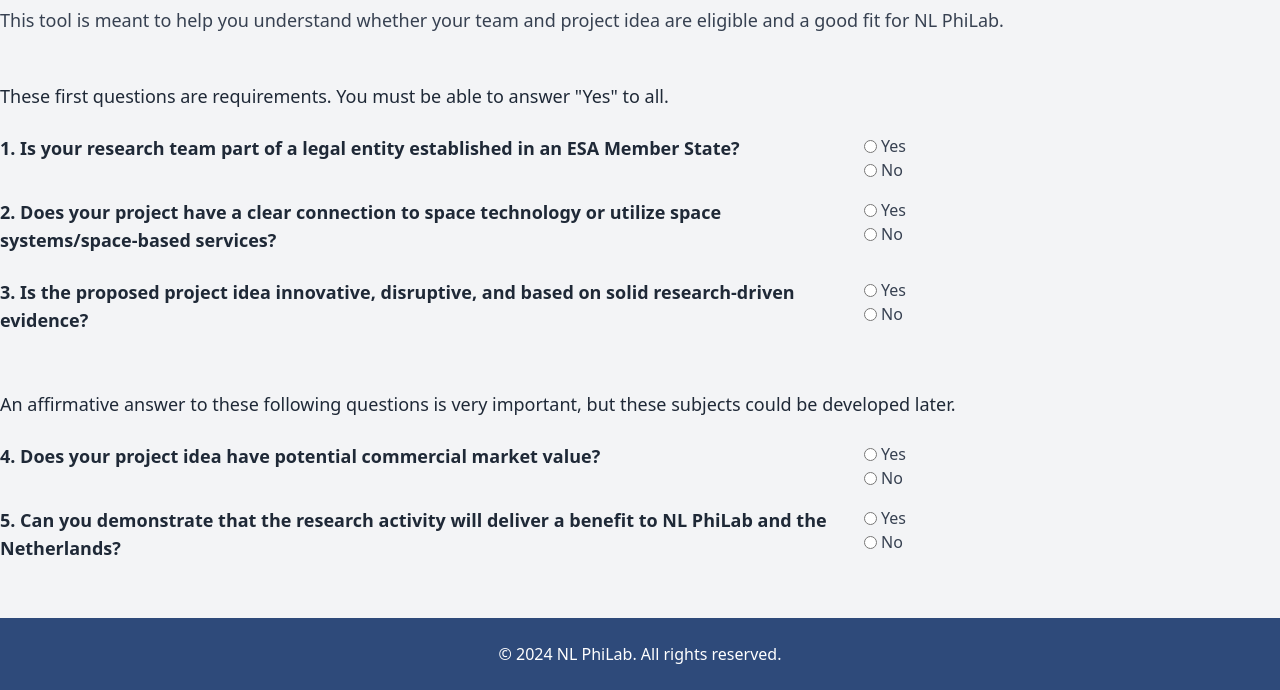
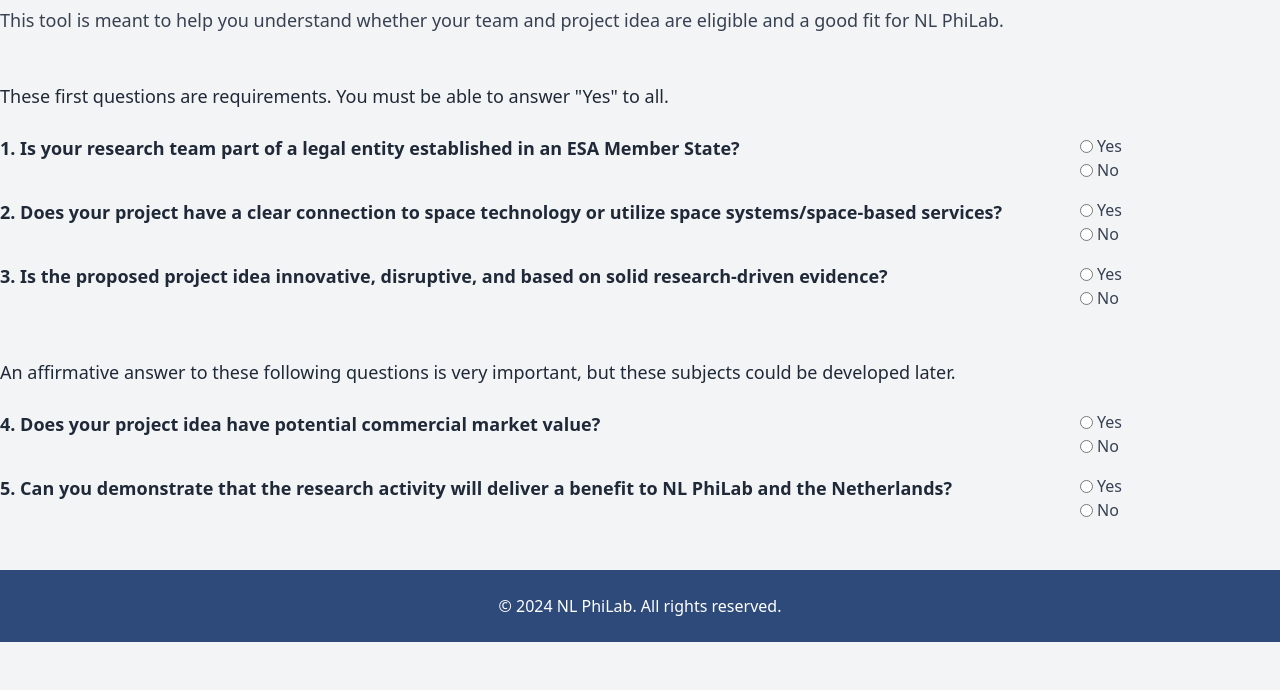
Before and after one commit to siarw/demolab, a website: page guidance-tool.html in a window 1280 px wide. Shown: the part 202-892 px from the top of the page. After the commit the page ends 844 px from the top, so only its background shows below. Drawn offline with nearby package versions, Linux system fonts and the light colour scheme; a web font is replaced by a local one.

Commit message:
Save changes before deployment

```diff
--- a/guidance-tool.html
+++ b/guidance-tool.html
@@ -66,13 +66,13 @@
         </p>
       </div>
       <!-- Question 1 -->
-      <div class="col-span-1 md:col-span-4">
+      <div class="col-span-1 md:col-span-5">
         <p class="mb-2 text-lg font-semibold">
           1. Is your research team part of a legal entity established in an ESA
           Member State?
         </p>
       </div>
-      <div class="col-span-1 md:col-span-2">
+      <div class="col-span-1 md:col-span-1">
         <div class="flex items-center">
           <input type="radio" id="q1-yes" name="q1" value="yes" class="mr-1" />
           <label for="q1-yes" class="text-gray-700">Yes</label>
@@ -84,13 +84,13 @@
       </div>
 
       <!-- Question 2 -->
-      <div class="col-span-1 md:col-span-4">
+      <div class="col-span-1 md:col-span-5">
         <p class="mb-2 text-lg font-semibold">
           2. Does your project have a clear connection to space technology or
           utilize space systems/space-based services?
         </p>
       </div>
-      <div class="col-span-1 md:col-span-2">
+      <div class="col-span-1 md:col-span-1">
         <div class="flex items-center">
           <input type="radio" id="q2-yes" name="q2" value="yes" class="mr-1" />
           <label for="q2-yes" class="text-gray-700">Yes</label>
@@ -102,13 +102,13 @@
       </div>
 
       <!-- Question 3 -->
-      <div class="col-span-1 md:col-span-4">
+      <div class="col-span-1 md:col-span-5">
         <p class="mb-2 text-lg font-semibold">
           3. Is the proposed project idea innovative, disruptive, and based on
           solid research-driven evidence?
         </p>
       </div>
-      <div class="col-span-1 md:col-span-2">
+      <div class="col-span-1 md:col-span-1">
         <div class="flex items-center">
           <input type="radio" id="q4-yes" name="q4" value="yes" class="mr-1" />
           <label for="q4-yes" class="text-gray-700">Yes</label>
@@ -129,12 +129,12 @@
         </p>
       </div>
       <!-- Question 4 -->
-      <div class="col-span-1 md:col-span-4">
+      <div class="col-span-1 md:col-span-5">
         <p class="mb-2 text-lg font-semibold">
           4. Does your project idea have potential commercial market value?
         </p>
       </div>
-      <div class="col-span-1 md:col-span-2">
+      <div class="col-span-1 md:col-span-1">
         <div class="flex items-center">
           <input type="radio" id="q3-yes" name="q3" value="yes" class="mr-1" />
           <label for="q3-yes" class="text-gray-700">Yes</label>
@@ -146,13 +146,13 @@
       </div>
 
       <!-- Question 5 -->
-      <div class="col-span-1 md:col-span-4">
+      <div class="col-span-1 md:col-span-5">
         <p class="mb-2 text-lg font-semibold">
           5. Can you demonstrate that the research activity will deliver a
           benefit to NL PhiLab and the Netherlands?
         </p>
       </div>
-      <div class="col-span-1 md:col-span-2">
+      <div class="col-span-1 md:col-span-1">
         <div class="flex items-center">
           <input type="radio" id="q5-yes" name="q5" value="yes" class="mr-1" />
           <label for="q5-yes" class="text-gray-700">Yes</label>
```
Also changed, not shown: dist/output.css, 1 other file.
